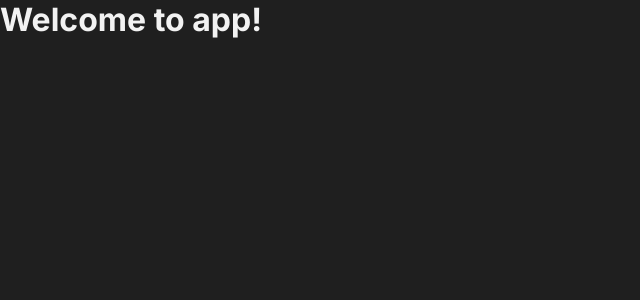
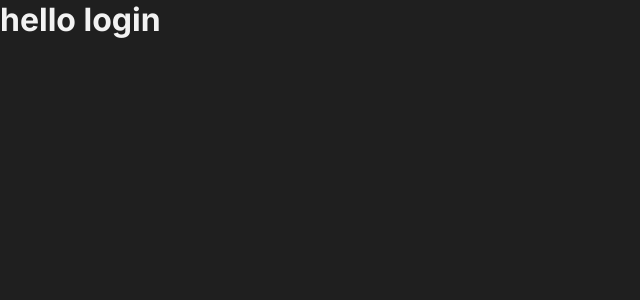
Before and after one commit to vedantnn71/movie_list, a React (Vite) app in the folder client/: page /login in a window 1280 px wide. Shown: the top 300 px of the page, without its empty margins (0-640 px from the left). Built offline with nearby package versions, Linux system fonts and the light colour scheme.

Commit message:
✈ Initiate react-router

```diff
--- /dev/null
+++ b/client/src/app.tsx
@@ -0,0 +1,20 @@
+import { QueryClient, QueryClientProvider } from '@tanstack/react-query';
+import { Route, Routes } from 'react-router-dom';
+import { Add, Home, Login, Signup } from '@/pages';
+
+const App = () => {
+  const queryClient = new QueryClient();
+
+  return (
+    <QueryClientProvider client={queryClient}>
+      <Routes>
+        <Route path="/" element={<Home />} />
+        <Route path="/login" element={<Login />} />
+        <Route path="/signup" element={<Signup />} />
+        <Route path="/add" element={<Add />} />
+      </Routes>
+    </QueryClientProvider>
+  )
+}
+
+export default App;
--- a/client/src/app/app.module.css
+++ /dev/null
@@ -1,5 +0,0 @@
-.app {
-  display: flex;
-  flex-direction: column;
-  height: 100%;
-}
--- a/client/src/app/index.tsx
+++ /dev/null
@@ -1,16 +0,0 @@
-import { QueryClient, QueryClientProvider } from '@tanstack/react-query';
-import styles from './app.module.css';
-
-const App = () => {
-  const queryClient = new QueryClient();
-
-  return (
-    <QueryClientProvider client={queryClient}>
-      <div className={styles.app}>
-        <h1>Welcome to app!</h1>
-      </div>
-    </QueryClientProvider>
-  )
-}
-
-export default App;
--- /dev/null
+++ b/client/src/pages/add.tsx
@@ -0,0 +1,5 @@
+const Add = () => {
+  return <div>Add</div>
+}
+
+export default Add;
--- /dev/null
+++ b/client/src/pages/home.tsx
@@ -0,0 +1,5 @@
+const Home = () => (
+  <div>Im home</div>
+)
+
+export default Home
--- a/client/src/pages/index.tsx
+++ b/client/src/pages/index.tsx
@@ -0,0 +1,6 @@
+import Add from "./add";
+import Home from "./home";
+import Login from "./login";
+import Signup from "./signup";
+
+export { Home, Login, Signup, Add };
--- a/client/src/pages/login.tsx
+++ b/client/src/pages/login.tsx
@@ -0,0 +1,5 @@
+const Login = () => {
+  return <h1>hello login</h1>
+}
+
+export default Login
--- /dev/null
+++ b/client/src/pages/signup.tsx
@@ -0,0 +1,5 @@
+const Signup = () => {
+  return <div>hello signup</div>
+}
+
+export default Signup
```
